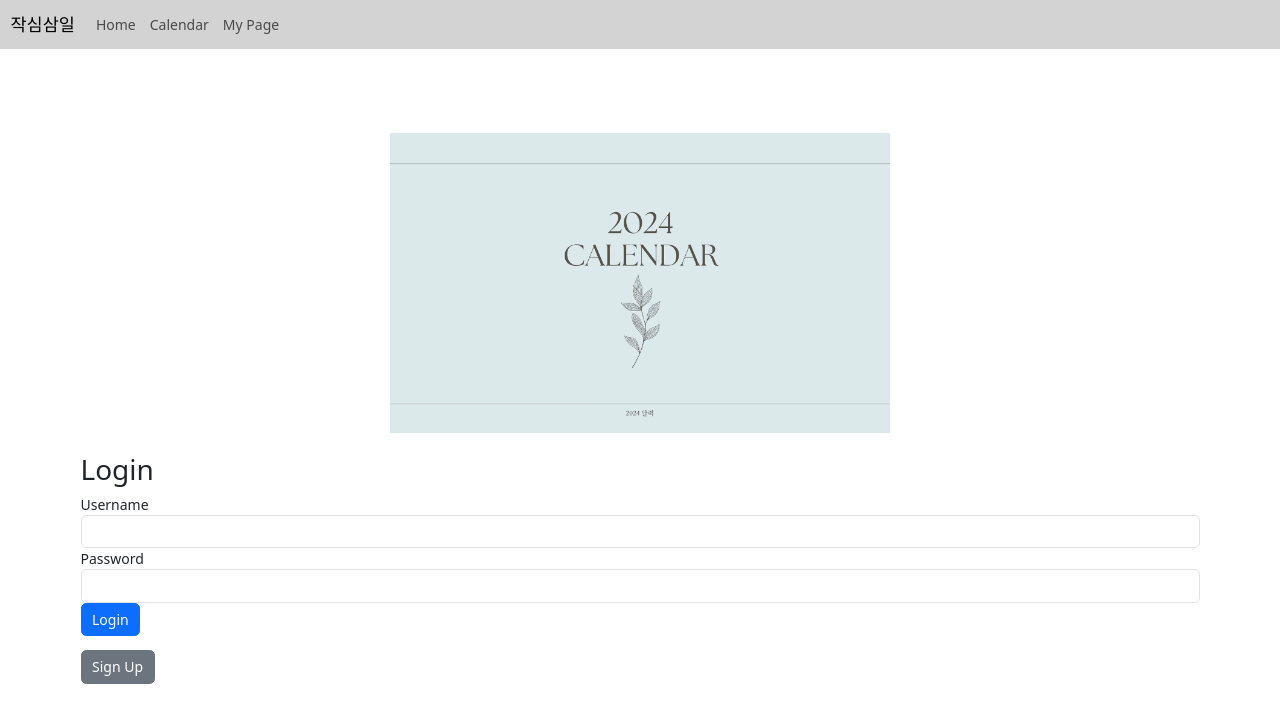
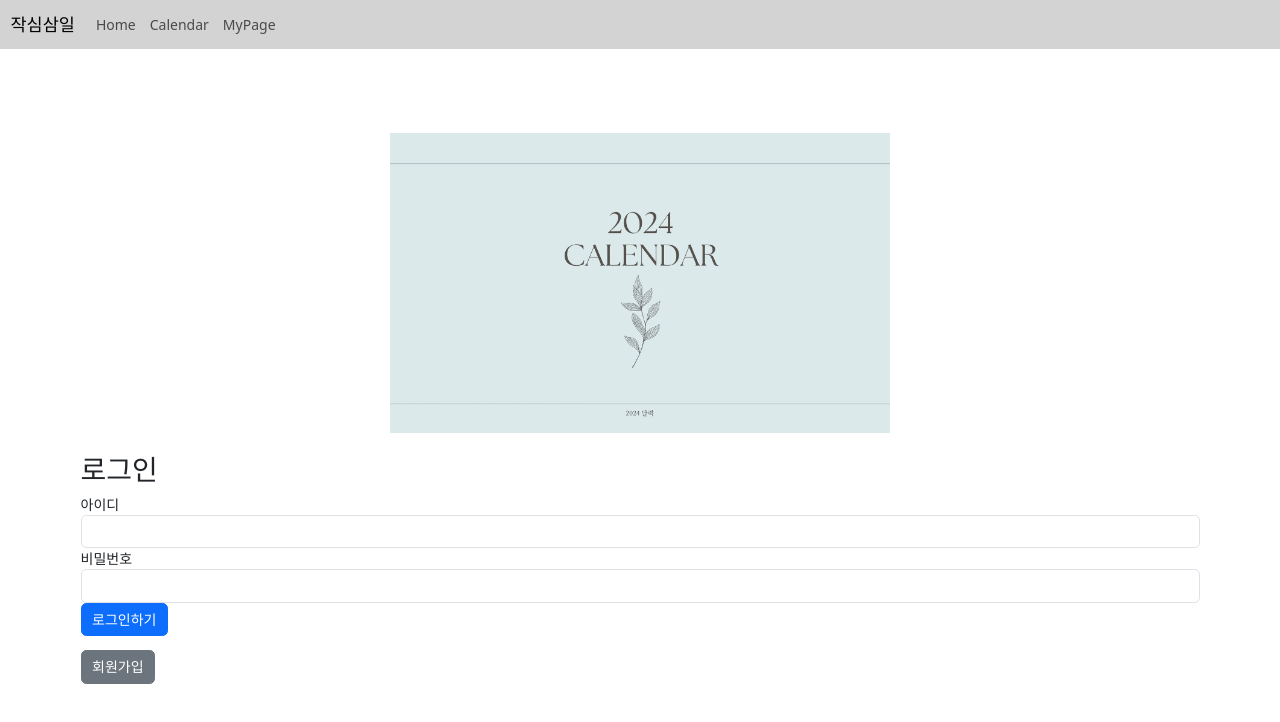
Before and after one commit to Jeon-Gun-Hee/calendar_project, a Vue app: page / in a window 1280 px wide. Shown: the top 722 px of the page. Built offline with nearby package versions, Linux system fonts and the light colour scheme.

Commit message:
기능 구현 완료

```diff
--- a/src/App.vue
+++ b/src/App.vue
@@ -23,7 +23,7 @@
               <router-link to="/calendar" class="nav-link">Calendar</router-link>
             </li>
             <li class="nav-item">
-              <router-link to="/mypage" class="nav-link">My Page</router-link>
+              <router-link to="/mypage" class="nav-link">MyPage</router-link>
             </li>
             <li class="nav-item ms-auto" v-if="isAuthenticated">
               <a href="#" class="nav-link" @click="logout">Logout</a>
@@ -49,8 +49,9 @@ export default {
       localStorage.removeItem('username');
       this.isAuthenticated = false;
       this.$router.push({ name: 'HomePage' });
-      this.$emit('update-auth-status');
-      location.reload(); // 페이지 새로고침
+      setTimeout(() => {
+        location.reload();
+      }, 100);
     },
     checkAuthentication() {
       this.isAuthenticated = localStorage.getItem('isAuthenticated') === 'true';
--- a/src/router/index.js
+++ b/src/router/index.js
@@ -35,12 +35,14 @@ const router = createRouter({
 });
 
 router.beforeEach((to, from, next) => {
+  const isAuthenticated = localStorage.getItem('isAuthenticated') === 'true';
+
   if (to.matched.some(record => record.meta.requiresAuth)) {
-    const isAuthenticated = localStorage.getItem('isAuthenticated');
-    if (isAuthenticated) {
+    if (!isAuthenticated) {
+      alert('로그인해주세요');
+      next({ name: 'HomePage' });
+    } else {
       next();
-    } else {
-      next({ name: 'HomePage' });
     }
   } else {
     next();
--- a/src/views/CalendarPage.vue
+++ b/src/views/CalendarPage.vue
@@ -1,6 +1,6 @@
 <template>
   <div>
-    <h1>작심삼일 캘린더</h1>
+    <h1>캘린더</h1>
     <FullCalendar :options="calendarOptions" ref="calendarRef" />
   </div>
 </template>
--- a/src/views/HomePage.vue
+++ b/src/views/HomePage.vue
@@ -8,21 +8,21 @@
       <h2>{{ username }}님, 오늘도 좋은 하루 보내세요~</h2>
     </div>
     <div v-else>
-      <h2>Login</h2>
+      <h2>로그인</h2>
       <form @submit.prevent="login">
         <div class="form-group">
-          <label for="username">Username</label>
+          <label for="username">아이디</label>
           <input type="text" class="form-control" id="username" v-model="username" required>
         </div>
         <div class="form-group">
-          <label for="password">Password</label>
+          <label for="password">비밀번호</label>
           <input type="password" class="form-control" id="password" v-model="password" required>
         </div>
-        <button type="submit" class="btn btn-primary">Login</button>
+        <button type="submit" class="btn btn-primary">로그인하기</button>
       </form>
       <div v-if="loginError" class="alert alert-danger mt-3">{{ loginError }}</div>
       <div class="mt-3">
-        <router-link to="/register" class="btn btn-secondary">Sign Up</router-link>
+        <router-link to="/register" class="btn btn-secondary">회원가입</router-link>
       </div>
     </div>
   </div>
```
